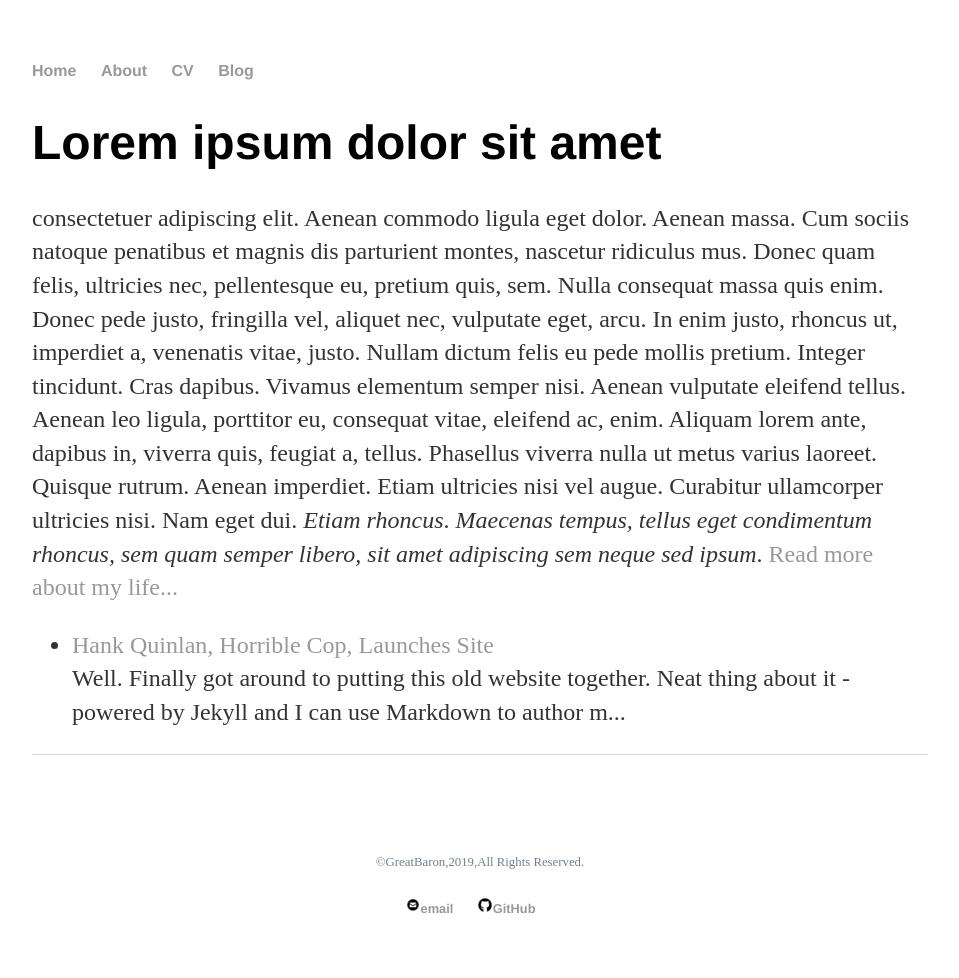
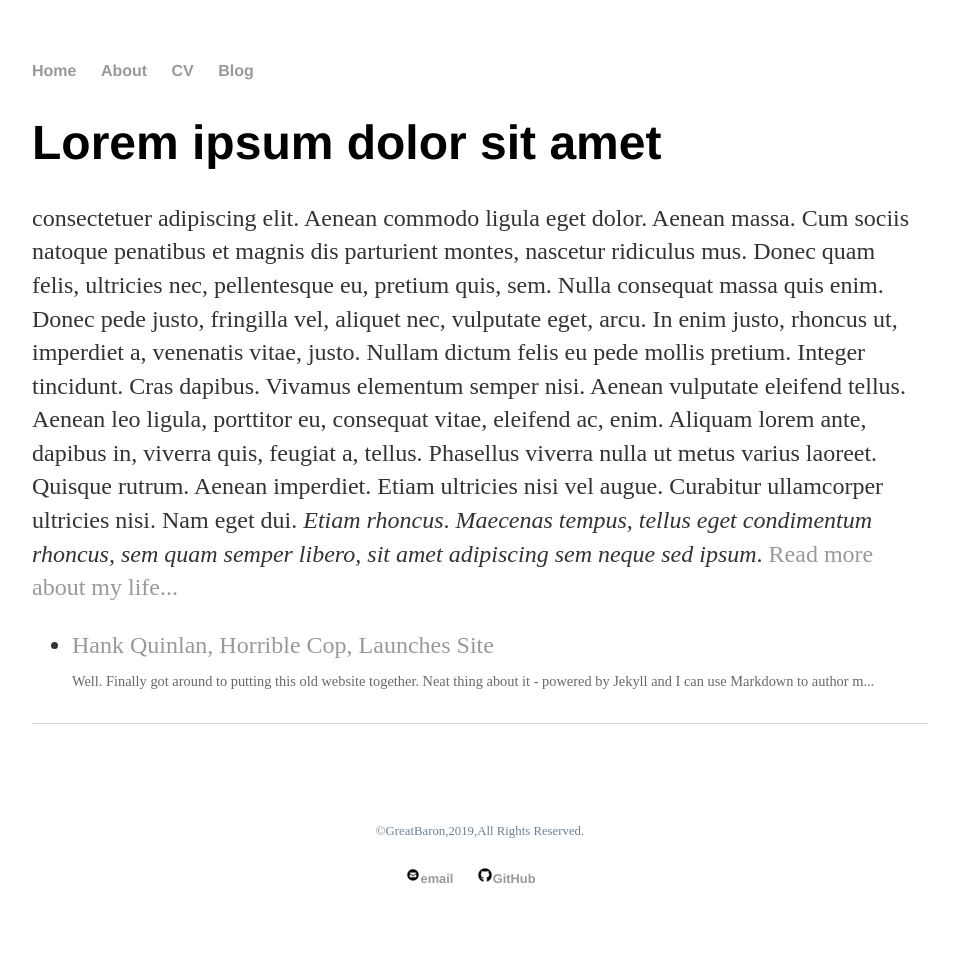
Before and after one commit to FameAndFarm/AndrewImalion.github.io, a Jekyll site: the page built from index.html, in a window 1280 px wide. Shown: the whole page, without its empty margins (160-1119 px from the left). Built offline with Jekyll 4.4.1, drawn with Linux system fonts in a browser that asks for light colours; after the commit the page ends 948 px from its top, so only the background shows below that.

Commit message:
Update main.css

```diff
--- a/css/main.css
+++ b/css/main.css
@@ -27,3 +27,9 @@ ul.posts li { list-style: none; }
 .cv address, .cv .download { font-family: 'Helvetica', 'Arial', 'Sans-Serif'; }
 .cv address, .cv p { font-size: 1.2em; }
 .cv .download { float: right; font-size: .8em; text-transform: uppercase; }
+
+/* My Css*/
+.post-abstract {
+    font-size: 0.6em;
+    color: dimgray;
+}
```
